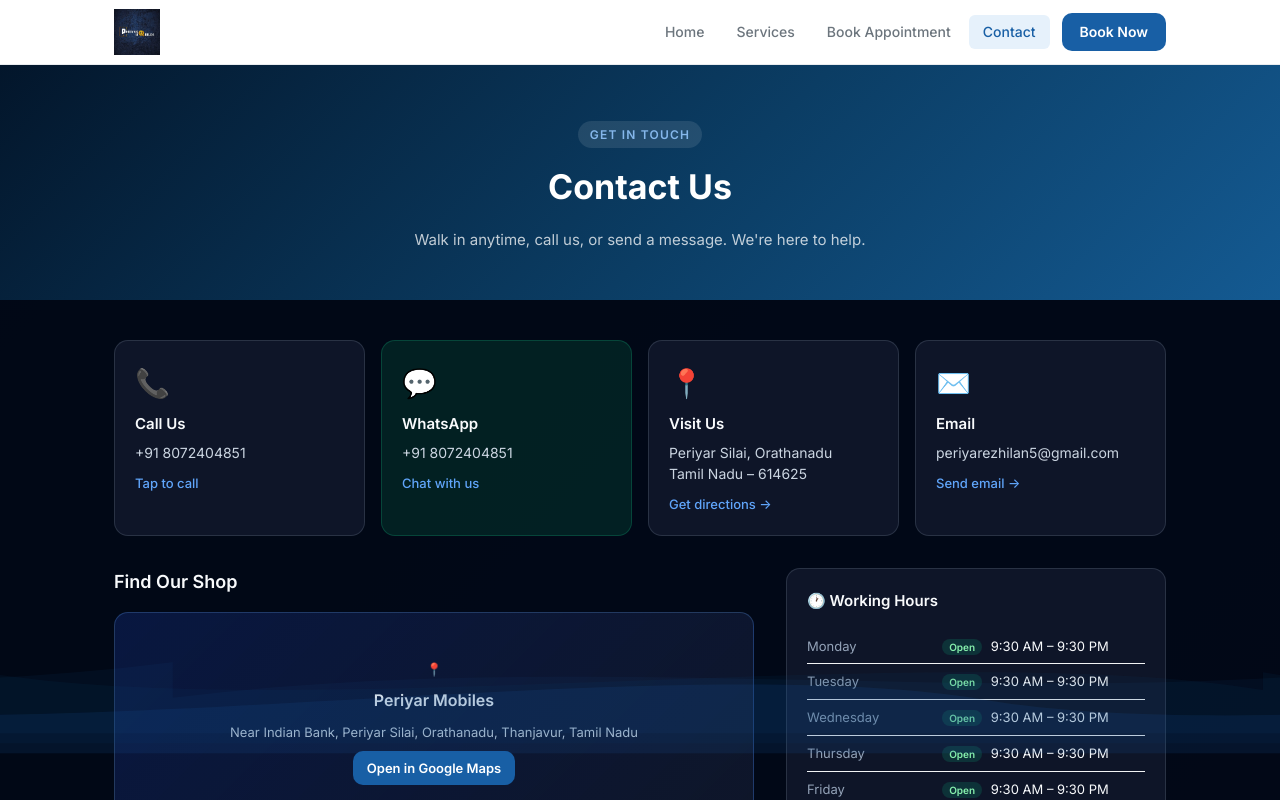
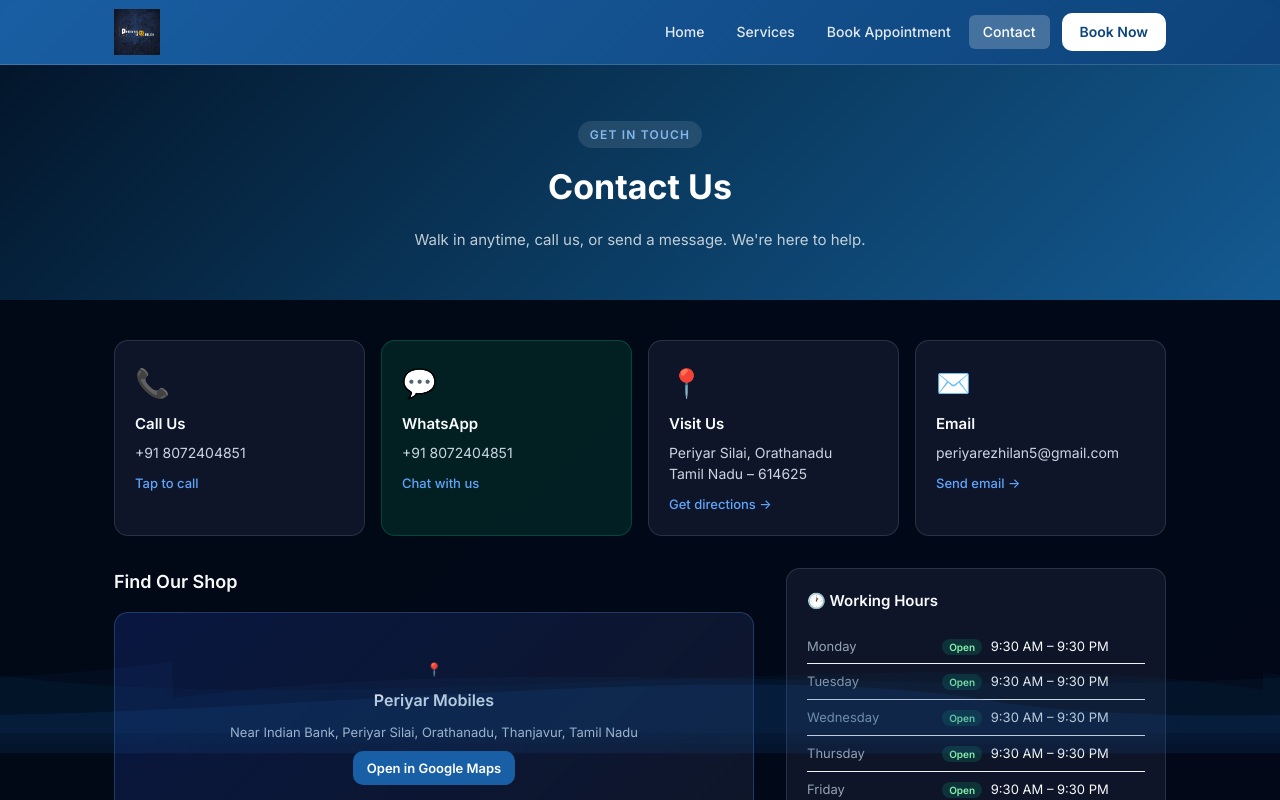
Before and after one commit to 47Siva/Periyar-Mobiles, a React (Create React App) app: page /contact in a window 1280 px wide. Shown: the top 800 px of the page. Built offline with nearby package versions, Linux system fonts and the light colour scheme; the HTML template or start-up script is replaced by a standard one.

Commit message:
stageing

```diff
--- a/src/components/Navbar.css
+++ b/src/components/Navbar.css
@@ -2,13 +2,15 @@
   position: sticky;
   top: 0;
   z-index: 1000;
-  background: #fff;
-  border-bottom: 1px solid var(--gray-200);
-  transition: box-shadow 0.2s ease;
+  background: linear-gradient(135deg, rgba(24,95,165,0.96), rgba(12,68,124,0.96));
+  border-bottom: 1px solid rgba(255, 255, 255, 0.15);
+  color: #fff;
+  backdrop-filter: blur(12px);
+  transition: box-shadow 0.2s ease, background 0.2s ease;
 }
 
 .navbar--scrolled {
-  box-shadow: var(--shadow-sm);
+  box-shadow: 0 12px 24px rgba(0, 0, 0, 0.15);
 }
 
 .navbar__container {
@@ -59,33 +61,33 @@
   border-radius: var(--radius-sm);
   font-size: 14px;
   font-weight: 500;
-  color: var(--gray-600);
+  color: rgba(255, 255, 255, 0.88);
   text-decoration: none;
   transition: background 0.15s, color 0.15s;
 }
 
 .navbar__link:hover {
-  background: var(--gray-100);
-  color: var(--gray-900);
+  background: rgba(255, 255, 255, 0.14);
+  color: #fff;
   text-decoration: none;
 }
 
 .navbar__link--active {
-  background: var(--blue-50);
-  color: var(--blue-600);
+  background: rgba(255, 255, 255, 0.22);
+  color: #fff;
 }
 
 .navbar__cta {
   margin-left: 8px;
   padding: 8px 18px;
-  background: var(--blue-600);
-  color: #fff;
+  background: #fff;
+  color: var(--blue-800);
   border: none;
   border-radius: var(--radius-md);
   font-size: 14px;
   font-weight: 600;
   text-decoration: none;
-  transition: background 0.15s;
+  transition: background 0.15s, color 0.15s;
 }
 
 .navbar__cta:hover {
@@ -107,7 +109,7 @@
   display: block;
   width: 22px;
   height: 2px;
-  background: var(--gray-800);
+  background: #fff;
   border-radius: 2px;
   transition: transform 0.2s, opacity 0.2s;
 }
@@ -123,8 +125,8 @@
     top: 64px;
     left: 0;
     right: 0;
-    background: #fff;
-    border-bottom: 1px solid var(--gray-200);
+    background: rgba(12, 68, 124, 0.98);
+    border-bottom: 1px solid rgba(255, 255, 255, 0.12);
     flex-direction: column;
     padding: 1rem 1.5rem;
     gap: 4px;
```
Also changed, not shown: 12 other files (tests, documents, lock files or other folders).
